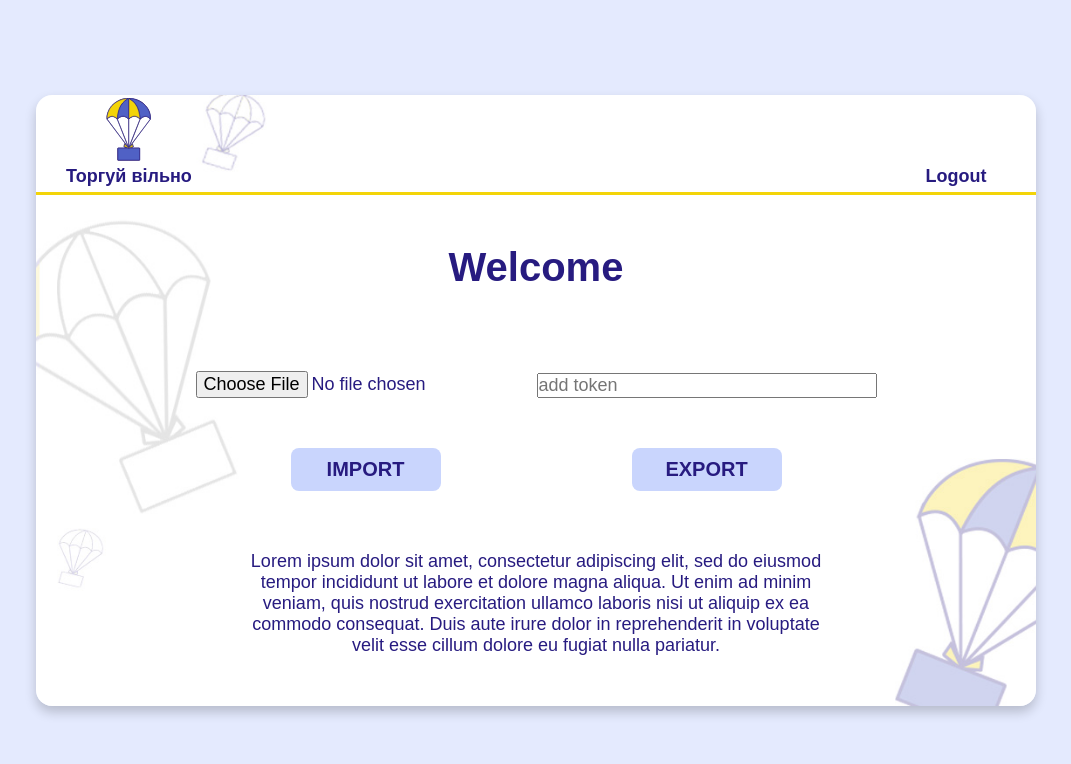
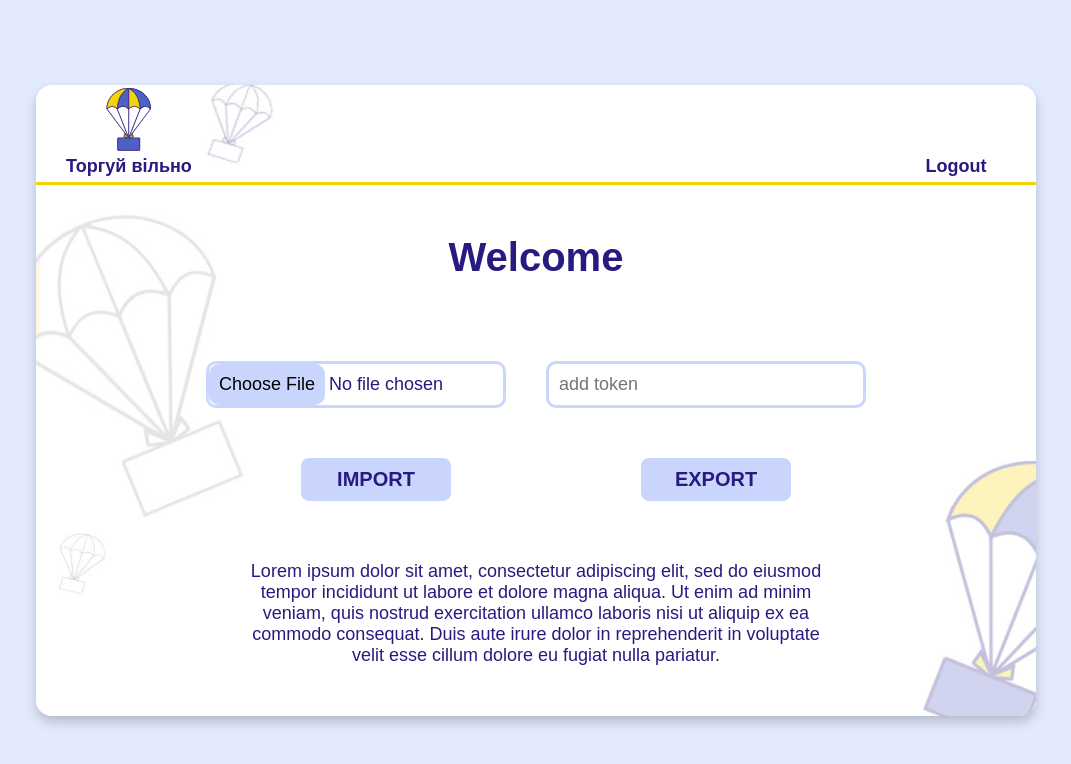
Before and after one commit to drummer-Yurii/unicorn-front, a Vue app: page /main in a window 1280 px wide. Both pictures are taken after a click on the button "EXPORT". Shown: the top 764 px of the page, without its empty margins (104-1175 px from the left). Built offline with nearby package versions, Linux system fonts and the light colour scheme.

Commit message:
style for inputs ready

```diff
--- a/src/components/FileExport.vue
+++ b/src/components/FileExport.vue
@@ -1,6 +1,11 @@
 <template>
   <div class="container">
-    <input v-show="isVisible" type="text" placeholder="add token" />
+    <input
+      v-show="isVisible"
+      class="token"
+      type="text"
+      placeholder="add token"
+    />
     <BaseButton @click="sendFile" class="export">Export </BaseButton>
   </div>
 </template>
@@ -30,8 +35,18 @@ export default {
   flex-direction: column;
   justify-content: flex-end;
   margin-top: 10px;
+  padding-left: 20px;
 }
 .export {
   margin-left: 95px;
 }
+.token {
+  background: white;
+  color: #271b80;
+  border: 3px solid #c9d5fd;
+  border-radius: 10px;
+  width: 320px;
+  outline: none;
+  padding: 10px;
+}
 </style>
--- a/src/components/FileUpload.vue
+++ b/src/components/FileUpload.vue
@@ -30,8 +30,25 @@ export default {
   flex-direction: column;
   justify-content: flex-end;
   margin-top: 10px;
+  padding-right: 20px;
 }
 .import {
   margin-left: 95px;
 }
+#file {
+  background: white;
+  color: #271b80;
+  border: 3px solid #c9d5fd;
+  border-radius: 10px;
+  width: 300px;
+  outline: none;
+}
+
+::-webkit-file-upload-button {
+  cursor: pointer;
+  background: #c9d5fd;
+  border-radius: 10px;
+  padding: 10px;
+  border: none;
+}
 </style>
```
